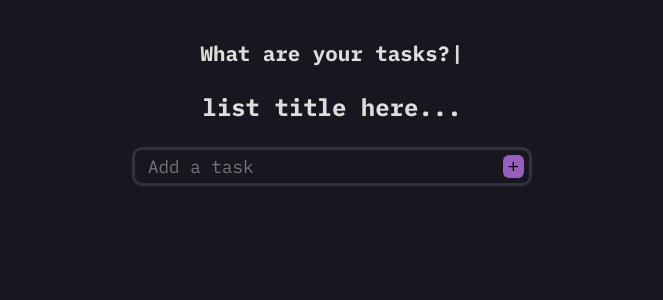
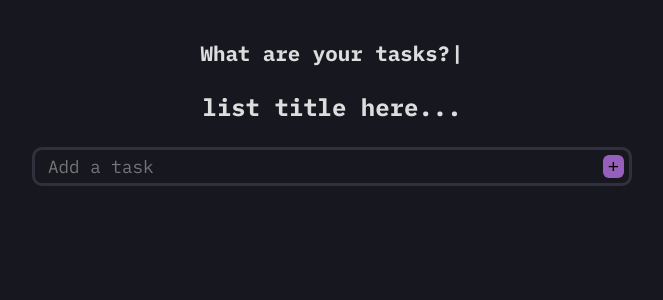
Before and after one commit to estefaniaramirezmnt/react-todo-app-personal, a React (Create React App) app: page / in a window 1536 px wide. Shown: the top 300 px of the page, without its empty margins (436-1099 px from the left). Built offline with nearby package versions, Linux system fonts and the light colour scheme.

Commit message:
Added media querie for xxl screens (#15)

```diff
--- a/src/App.css
+++ b/src/App.css
@@ -216,3 +216,11 @@ div.task input:focus {
     max-width: 230px;
   }
 }
+
+/*App width for xxl screens*/
+
+@media (min-width: 1400px) {
+  main {
+    max-width: 600px;
+  }
+}
```
